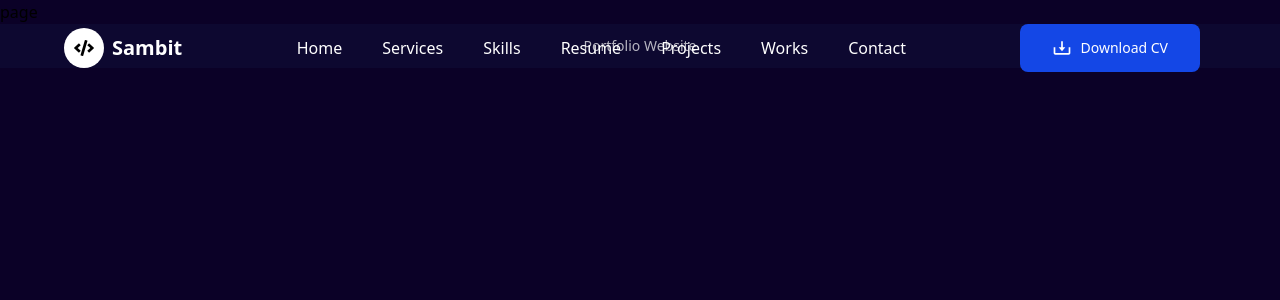
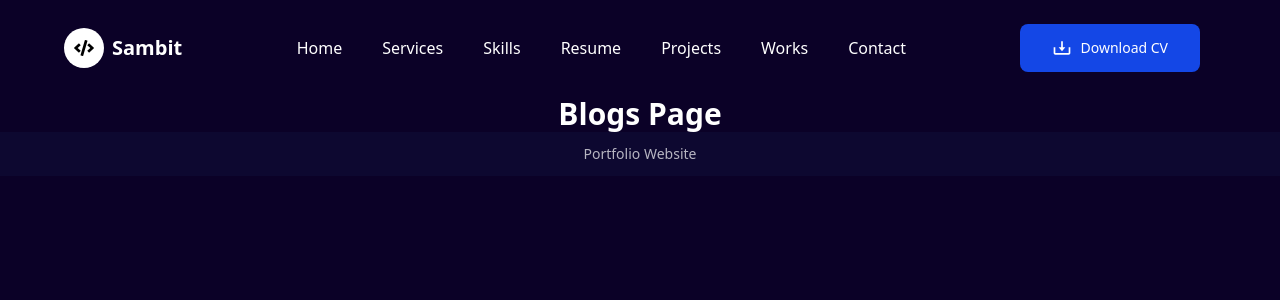
Before and after one commit to sambitmohanty04/next-portfolio-app, a Next.js app: page /blogs in a window 1280 px wide. Shown: the top 300 px of the page. Built offline with nearby package versions, Linux system fonts and the light colour scheme.

Commit message:
committed code

```diff
--- a/app/blogs/page.tsx
+++ b/app/blogs/page.tsx
@@ -1,9 +1,12 @@
-import React from 'react'
+"use client";
+import React from "react";
 
-const BlogPage = () => {
+const BlogsPage = () => {
   return (
-    <div>page</div>
-  )
-}
+    <div className="pt-24 text-white text-center">
+      <h1 className="text-3xl font-bold">Blogs Page</h1>
+    </div>
+  );
+};
 
-export default BlogPage
+export default BlogsPage;
```
Also changed, not shown: components/home/Blogs/Blogs.tsx (+0 -7 lines).
